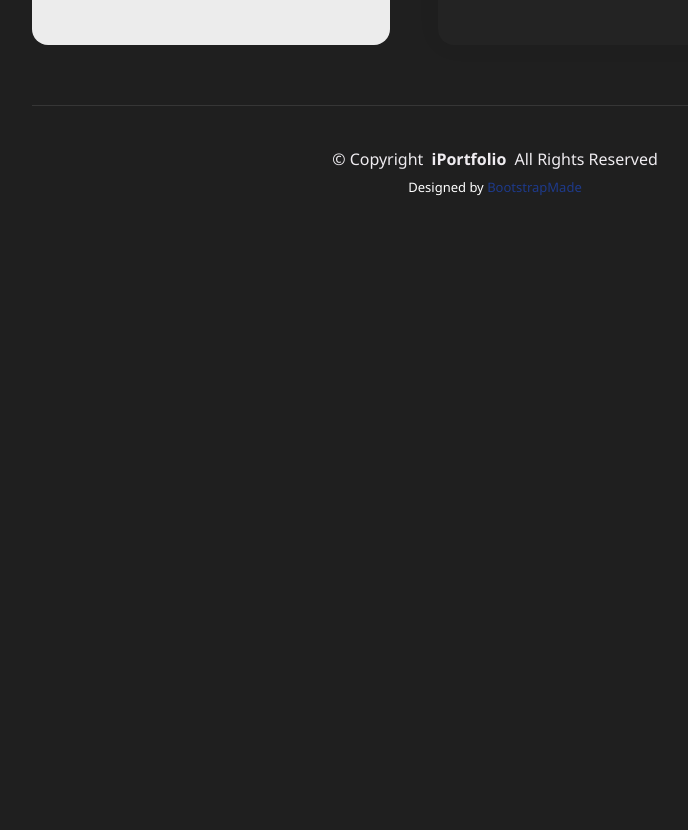
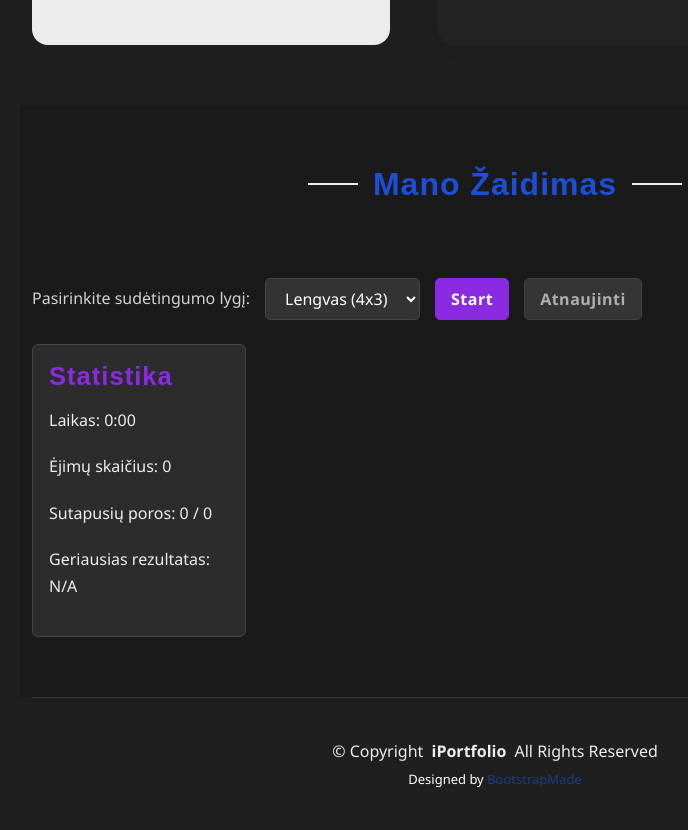
Before and after one commit to Aliona21/Aliona21.github.io, a plain HTML site: page pagrindine_direktorija/index.html in a window 1280 px wide. Shown: the part 10354-11184 px from the top of the page, without its empty margins (310-998 px from the left). Before the commit the page ends 10592 px from the top, so only its background shows below. Drawn offline with nearby package versions, Linux system fonts and the light colour scheme.

Commit message:
Update index.html

```diff
--- a/pagrindine_direktorija/index.html
+++ b/pagrindine_direktorija/index.html
@@ -1044,6 +1044,44 @@
 
     </section><!-- /Contact Section -->
 
+    <section id="memory-game" class="memory-game section">
+      <div class="container section-title" data-aos="fade-up">
+          <h2>Mano Žaidimas</h2>
+      </div>
+
+      <div class="container" data-aos="fade-up" data-aos-delay="100">
+
+          <div class="difficulty-selection">
+              <label for="difficulty">Pasirinkite sudėtingumo lygį:</label>
+              <select id="difficulty">
+                  <option value="easy">Lengvas (4x3)</option>
+                  <option value="hard">Sunkus (6x4)</option>
+              </select>
+              <button id="startGameBtn" class="btn btn-primary">Start</button> <button id="resetGameBtn" class="btn btn-secondary" disabled>Atnaujinti</button> </div>
+
+          <div class="game-area row mt-4">
+
+              <div class="col-md-3">
+                  <div class="stats-block p-3 border rounded">
+                      <h4>Statistika</h4>
+                      <p>Laikas: <span id="gameTimer">0:00</span></p>
+                      <p>Ėjimų skaičius: <span id="movesCount">0</span></p>
+                      <p>Sutapusių poros: <span id="matchedPairs">0</span> / <span id="totalPairs">0</span></p>
+                      <p id="bestScoreDisplay">Geriausias rezultatas: N/A</p>
+                  </div>
+              </div>
+
+              <div class="col-md-9">
+                  <div id="gameBoard" class="card-grid">
+                      </div>
+
+                  <div id="winMessage" class="alert alert-success mt-4" style="display: none;">
+                      </div>
+              </div>
+          </div>
+
+      </div>
+    </section>
   </main>
 
   <footer id="footer" class="footer position-relative">
```
